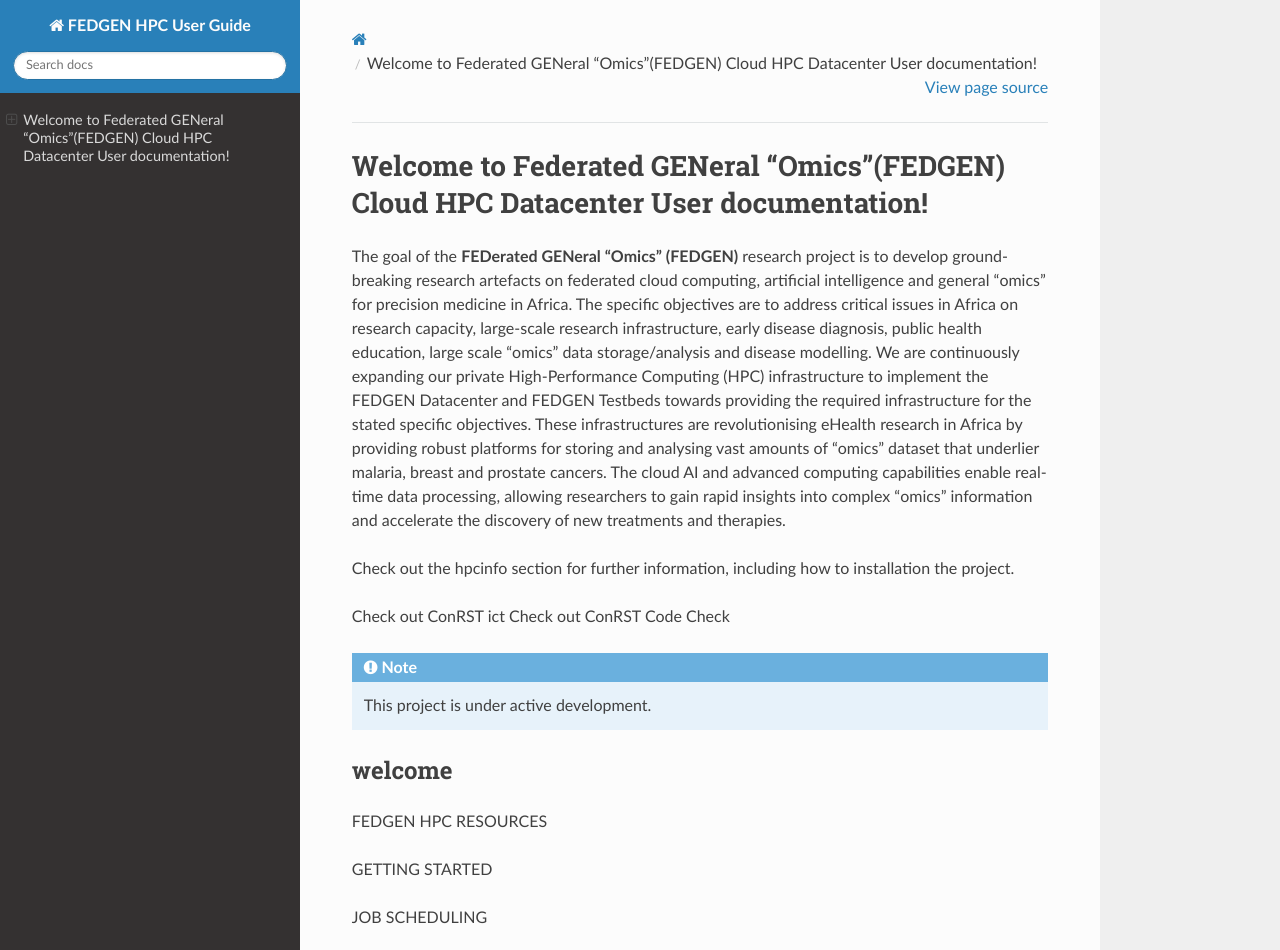
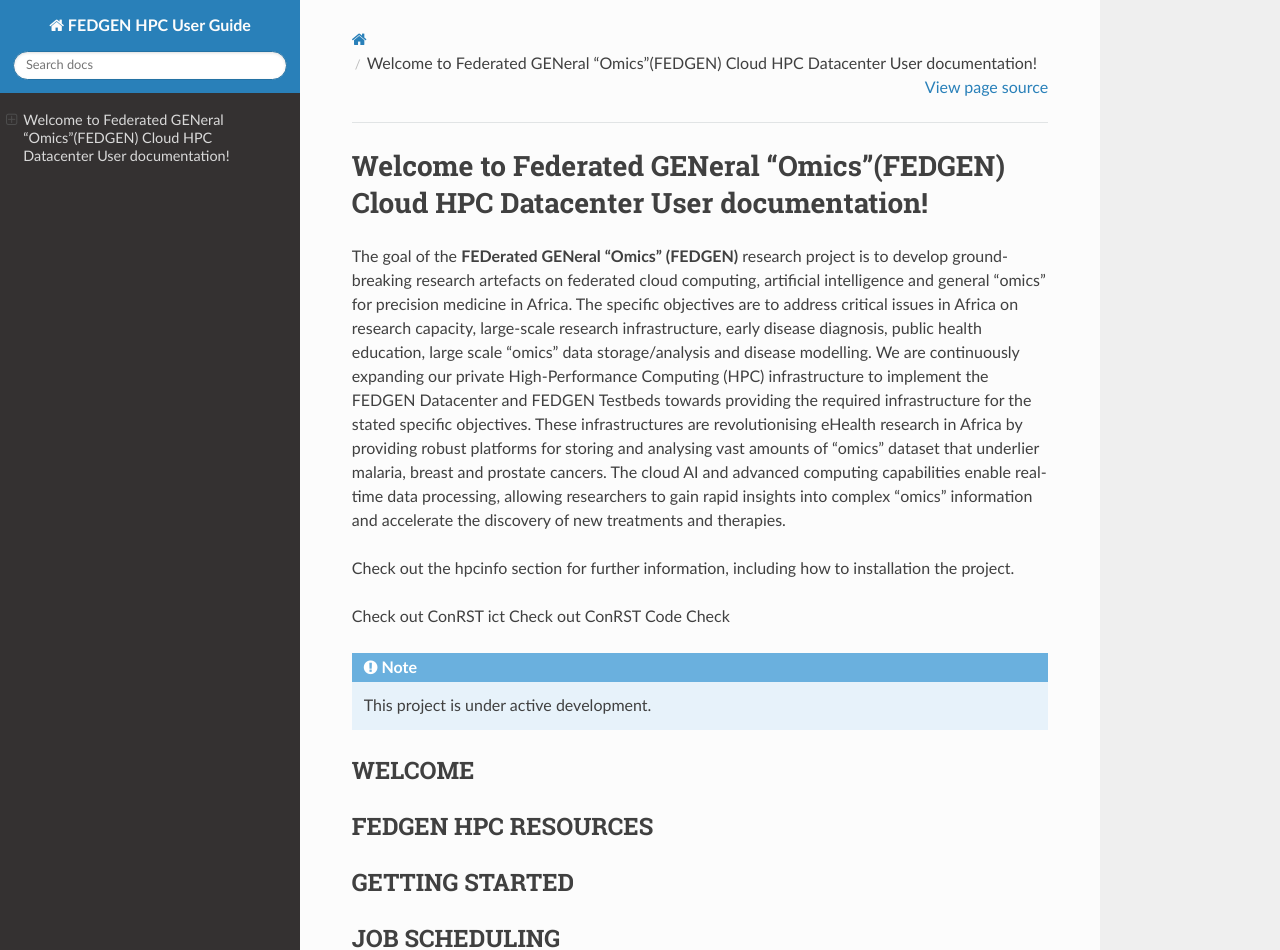
Before and after one commit to toluromio/docs.fedgenhpc, a Sphinx documentation site: the page built from docs/source/index.rst, in a window 1280 px wide and 1208 px high, cut to the strip 0-950 px from the top of the window. Built offline with Sphinx 7.4.7 and the Read the Docs theme 3.1.0, drawn with Linux system fonts in a browser that asks for light colours.

```diff
--- a/docs/source/index.rst
+++ b/docs/source/index.rst
@@ -13,7 +13,7 @@ Check out ConRST :doc:`Code Check <userguide>`
 
    This project is under active development.
 
-welcome
+WELCOME
 --------
 
 .. toctree::
@@ -26,17 +26,17 @@ welcome
 
 
 FEDGEN HPC RESOURCES
-
+--------------------
 .. toctree::
    :maxdepth: 2
-   fedgen_hpc_resources/FEDGEN HPC layout
-   fedgen_hpc_resources/Cluster resources
-   fedgen_hpc_resources/GPU resources
-   fedgen_hpc_resources/Storage
+      fedgen_hpc_resources/FEDGEN HPC layout
+      fedgen_hpc_resources/Cluster resources
+      fedgen_hpc_resources/GPU resources
+      fedgen_hpc_resources/Storage
 
 
 GETTING STARTED
-
+--------------------
 .. toctree::
    :maxdepth: 2
    access/Obtaining a FEDGEN HPC account
@@ -47,7 +47,7 @@ GETTING STARTED
 
 
 JOB SCHEDULING
-
+--------------------
 .. toctree::
    :maxdepth: 2
    job_scheduling/Resource Manager
```
